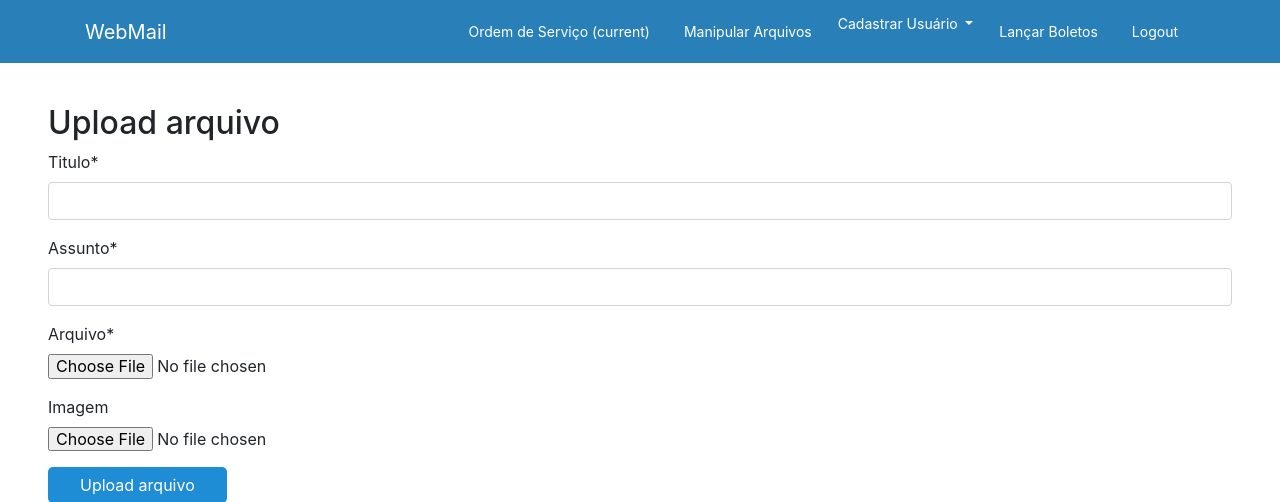
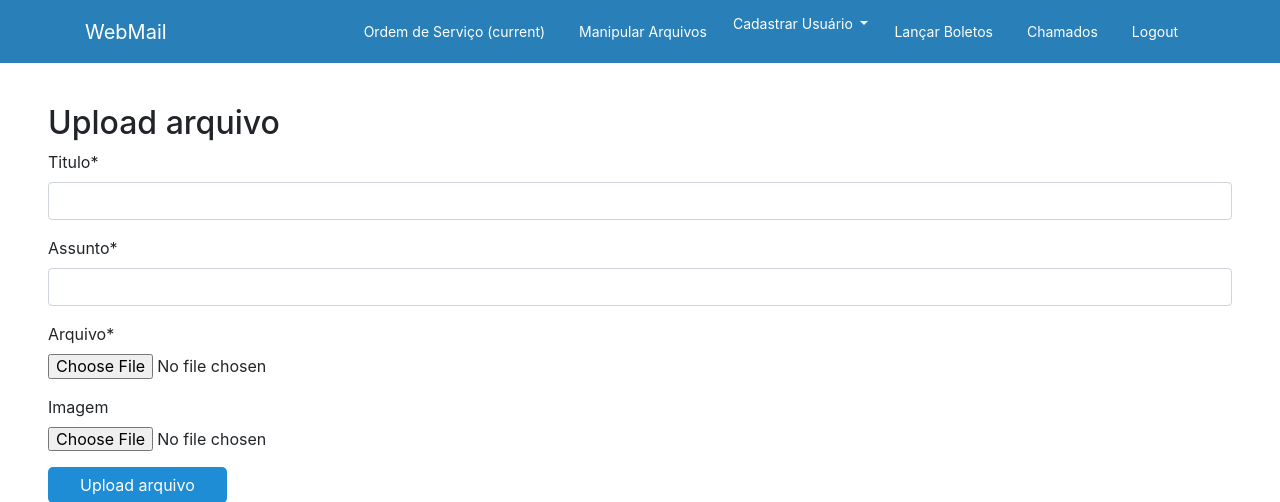
Before and after one commit to CesarAugusto88/sistemadevsys, a Django app: page /devsys/class/arqs/upload/ in a window 1280 px wide. Shown: the top 502 px of the page. Run offline with Django 3.2, Linux system fonts and the light colour scheme; some libraries are stand-ins or nearby versions.

Commit message:
Atualizado templates de cadastro

```diff
--- a/account/templates/cadastrar_cliente.html
+++ b/account/templates/cadastrar_cliente.html
@@ -64,11 +64,11 @@
             </p>
             <!--O caminho para cadastrar ForeinKey é usar o ID-->
             <p>
-                <label>ID Usuários Cliente (verificar maior ID):
+                <label>Usuários Cliente:
 
                     <select type="number" name="usuario_cli_id" >
                         {% for user in usuario %}
-                        <option value="{{ user.id }}">{{ user.id }}</option>
+                        <option value="{{ user.id }}">{{ user.username }}</option>
                         {% endfor %}
                     </select>
                 </label>
--- a/account/templates/cadastrar_funcionario.html
+++ b/account/templates/cadastrar_funcionario.html
@@ -44,10 +44,10 @@
             </p>
             <!--O caminho para cadastrar ForeinKey é usar o ID-->
             <p>
-                <label>ID Usuários Funcionário (verificar maior ID):
+                <label>Usuários Funcionário:
                     <select type="number" name="usuario_fun_id" >
                         {% for user in usuario %}
-                        <option value="{{ user.id }}">{{ user.id }}</option>
+                            <option value="{{ user.id }}">{{ user.username }}</option>
                         {% endfor %}
                     </select>
                 </label>
--- a/core/templates/base-funcionario.html
+++ b/core/templates/base-funcionario.html
@@ -77,6 +77,14 @@
               </button>
             </a>
           </li>
+          <li class="nav-item active">
+            <a class="nav-link" href="#">
+              <button type="button" class="btn btn-sm">
+                Chamados
+                <span class="icono-list" aria-hidden="true"></span>
+              </button>
+            </a>
+          </li>
           <li class="nav-item">
             <a class="nav-link" href="{% url 'logout_user' %}">
                 <button type="button" class="btn btn-sm">
```
